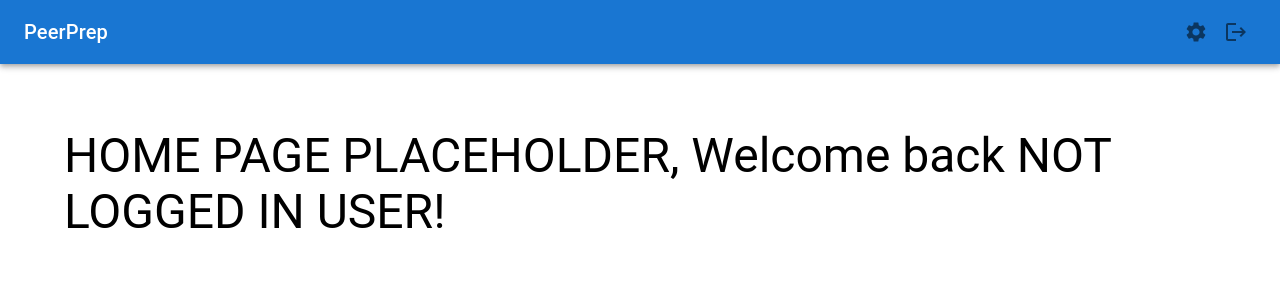
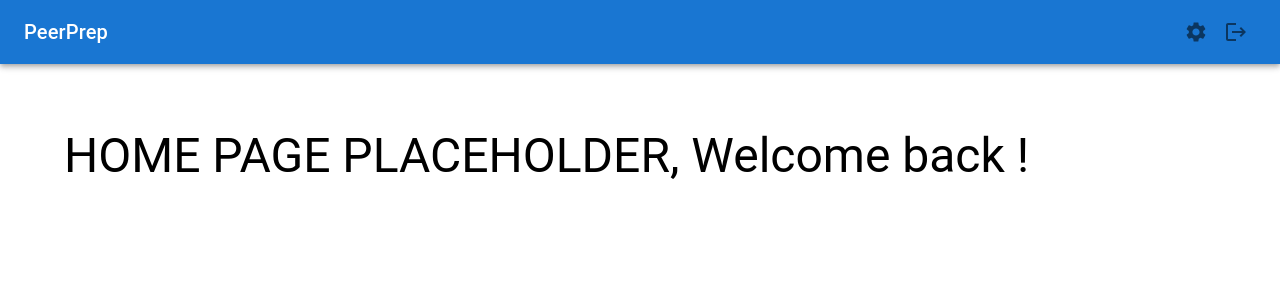
Before and after one commit to Punpun1643/PeerPrep-frontend, a React (Create React App) app in the folder frontend/: page /home in a window 1280 px wide. Shown: the top 300 px of the page. Built offline with nearby package versions, Linux system fonts and the light colour scheme.

Commit message:
Change username handling from session to cookie

```diff
--- a/frontend/package.json
+++ b/frontend/package.json
@@ -11,6 +11,7 @@
     "@testing-library/react": "^13.3.0",
     "@testing-library/user-event": "^13.5.0",
     "axios": "^0.27.2",
+    "js-cookie": "^3.0.1",
     "react": "^18.2.0",
     "react-countdown-circle-timer": "^3.0.9",
     "react-dom": "^18.2.0",
--- a/frontend/src/components/Home.js
+++ b/frontend/src/components/Home.js
@@ -1,9 +1,9 @@
+import React, { useState } from 'react';
 import { Box, Typography } from "@mui/material";
-import { useNavigate, useLocation } from "react-router-dom";
-import { useSessionStorage } from "../customHooks";
+import Cookies from 'js-cookie';
 
 function Home(props) {
-    const [ username, setUsername ] = useSessionStorage('username', 'NOT LOGGED IN USER') //|| 'NOT LOGGED IN USER'; // Read values passed on state
+    const [username, setUsername] = useState(Cookies.get('username'));
 
     return (
         <Box style={{ margin: "auto" }} display={"flex"} flexDirection={"column"} justify-content={"center"}
--- a/frontend/src/components/LoginPage.js
+++ b/frontend/src/components/LoginPage.js
@@ -5,11 +5,9 @@ import axios from "axios";
 import { STATUS_CODE_OK, STATUS_CODE_UNAUTHORIZED } from "../constants";
 import { URL_USER_SVC } from "../configs";
 import { useNavigate } from "react-router-dom";
-import { useSessionStorage } from "../customHooks";
 
 function LoginPage() {
     const [username, setUsername] = useState('')
-    const [sessionUsername, setSessionUsername] = useSessionStorage('username', '')
     const [password, setPassword] = useState("")
     const [errorMsg, setErrorMsg] = useState("")
     const [open, setOpen] = useState(false)
@@ -35,7 +33,6 @@ function LoginPage() {
         if (res && res.status === STATUS_CODE_OK) {
             console.log(`${username} login success`)
             // set session storage username
-            setSessionUsername(`${username}`) // ISSUE: setSessionUsername not working here since it's sync function
             navigate("/home") // placeholder until merge with matching
         }
     }
```
Also changed, not shown: 1 other file (tests, documents, lock files or other folders).
